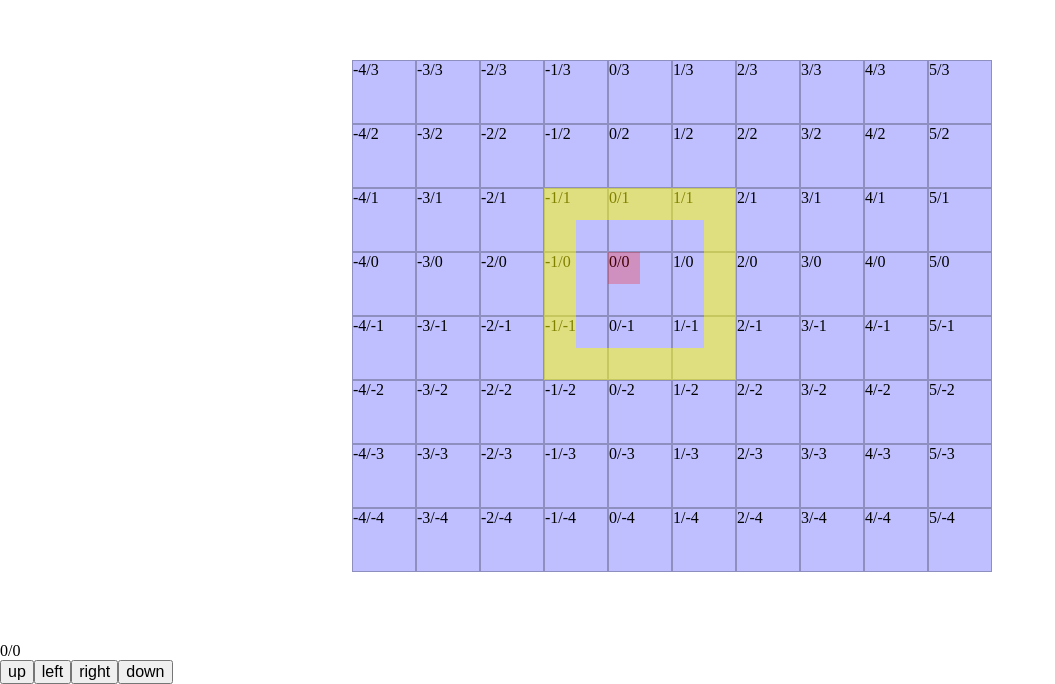
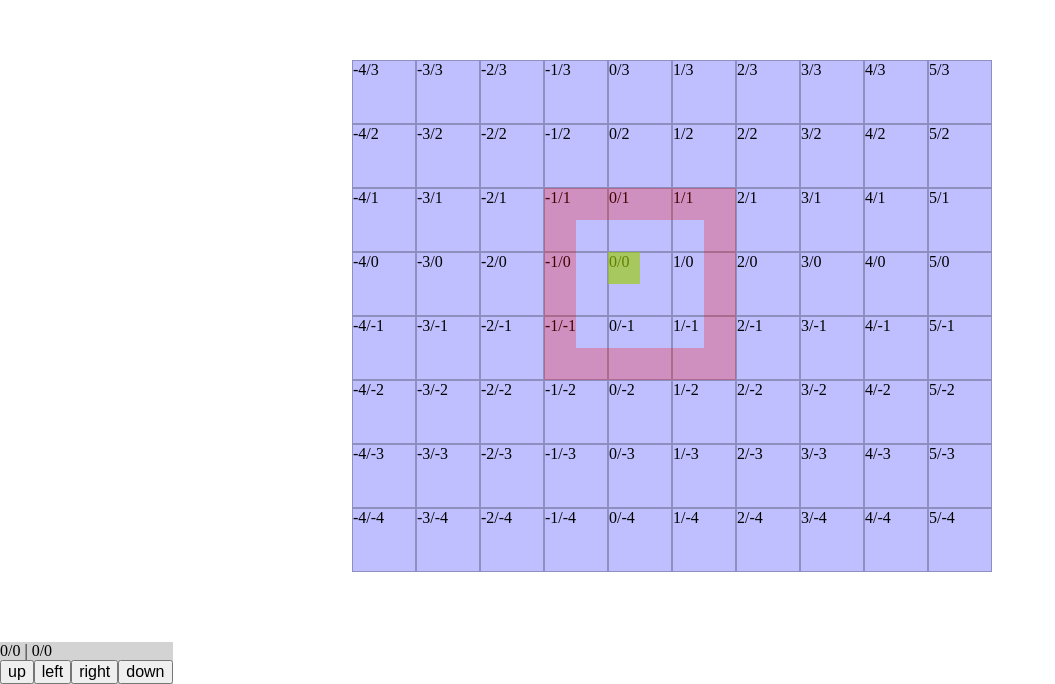
Before and after one commit to wishba/web-game-2, a React (Vite) app: page / in a window 1280 px wide. Shown: the part 116-800 px from the top of the page, without its empty margins (0-1055 px from the left). Built offline with nearby package versions, Linux system fonts and the light colour scheme.

Commit message:
add hero direction

```diff
--- a/src/App.css
+++ b/src/App.css
@@ -19,7 +19,15 @@
   top: calc(var(--tile-size) * 0);
 }
 
+.App__hero--direction {
+  width: calc(var(--tile-size) / 2);
+  height: calc(var(--tile-size) / 2);
+  background-color: rgba(255, 255, 0, 0.5);
+  position: absolute;
+}
+
 .App__controller {
   position: absolute;
   bottom: 0;
+  background-color: lightgray;
 }
--- a/src/App.jsx
+++ b/src/App.jsx
@@ -6,14 +6,18 @@ import GuideHero from './components/GuideHero'
 import GuideTile from './components/GuideTile'
 
 function App() {
-  const zoomTile = 16 * 4
+  // const zoomTile = 16 * 4 /** 64 */
   const walkingRef = useRef()
   const [coordinate, setCoordinate] = useState([0, 0])
 
+  function roundToNearest(number, decimalPlace) {
+    const multiplier = 1 / decimalPlace;
+    return Math.round(number * multiplier) / multiplier;
+  }
+
   useEffect(() => {
     for (const border of data.border) {
-      const [x, y] = border;
-      if (x * zoomTile === coordinate[0] && y * zoomTile === coordinate[1]) {
+      if (border[0] === roundToNearest(coordinate[0] / 64, 0.5) && border[1] === roundToNearest((coordinate[1] / 64) + 0.5, 0.5)) {
         console.log('stop!!!');
       }
     }
@@ -25,13 +29,13 @@ function App() {
       setCoordinate(previousCoordinate => {
         switch (direction) {
           case 'right':
-            return [previousCoordinate[0] + .5, previousCoordinate[1]]
+            return [previousCoordinate[0] + 1, previousCoordinate[1]]
           case 'left':
-            return [previousCoordinate[0] - .5, previousCoordinate[1]]
+            return [previousCoordinate[0] - 1, previousCoordinate[1]]
           case 'down':
-            return [previousCoordinate[0], previousCoordinate[1] + .5]
+            return [previousCoordinate[0], previousCoordinate[1] - 1]
           case 'up':
-            return [previousCoordinate[0], previousCoordinate[1] - .5]
+            return [previousCoordinate[0], previousCoordinate[1] + 1]
         }
       })
     }, 30)
@@ -47,10 +51,15 @@ function App() {
         <div style={{
           position: 'absolute',
           left: `calc((var(--tile-size) * -1) + (-1 * ${coordinate[0]}px))`,
-          top: `calc((var(--tile-size) * 0) + (-1 * ${coordinate[1]}px))`,
+          top: `calc((var(--tile-size) * 0) + ${coordinate[1]}px)`,
         }}>
           <GuideTile />
           <GuideBorder />
+
+          <div className='App__hero--direction' style={{
+            left: `calc(var(--tile-size) * 4 + (${roundToNearest(coordinate[0] / 64, 0.5)} * 64px))`,
+            top: `calc(var(--tile-size) * 3 + (${roundToNearest(coordinate[1] / 64, 0.5)} * -64px))`,
+          }}></div>
         </div>
 
         <div className='App__hero'>
@@ -59,7 +68,10 @@ function App() {
       </div>
 
       <div className='App__controller'>
-        <p>{coordinate[0] + '/' + coordinate[1]}</p>
+        <p>{
+          coordinate[0] + '/' + coordinate[1] + ' | ' +
+          roundToNearest(coordinate[0] / 64, 0.5) + '/' + roundToNearest(coordinate[1] / 64, 0.5)
+        }</p>
 
         <button
           onMouseDown={() => startWalking('up')}
--- a/src/components/GuideBorder.css
+++ b/src/components/GuideBorder.css
@@ -1,6 +1,6 @@
 .GuideBorder {
   width: calc(var(--tile-size) / 2);
   height: calc(var(--tile-size) / 2);
-  background-color: rgba(255, 255, 0, 0.5);
+  background-color: rgba(255, 0, 0, 0.25);
   display: block;
 }
--- a/src/components/GuideHero.css
+++ b/src/components/GuideHero.css
@@ -1,5 +1,5 @@
 .GuideHero {
   width: calc(var(--tile-size) / 2);
   height: calc(var(--tile-size) / 2);
-  background-color: rgba(255, 0, 0, 0.25);
+  background-color: rgba(0, 128, 0, 0.25);
 }
```
